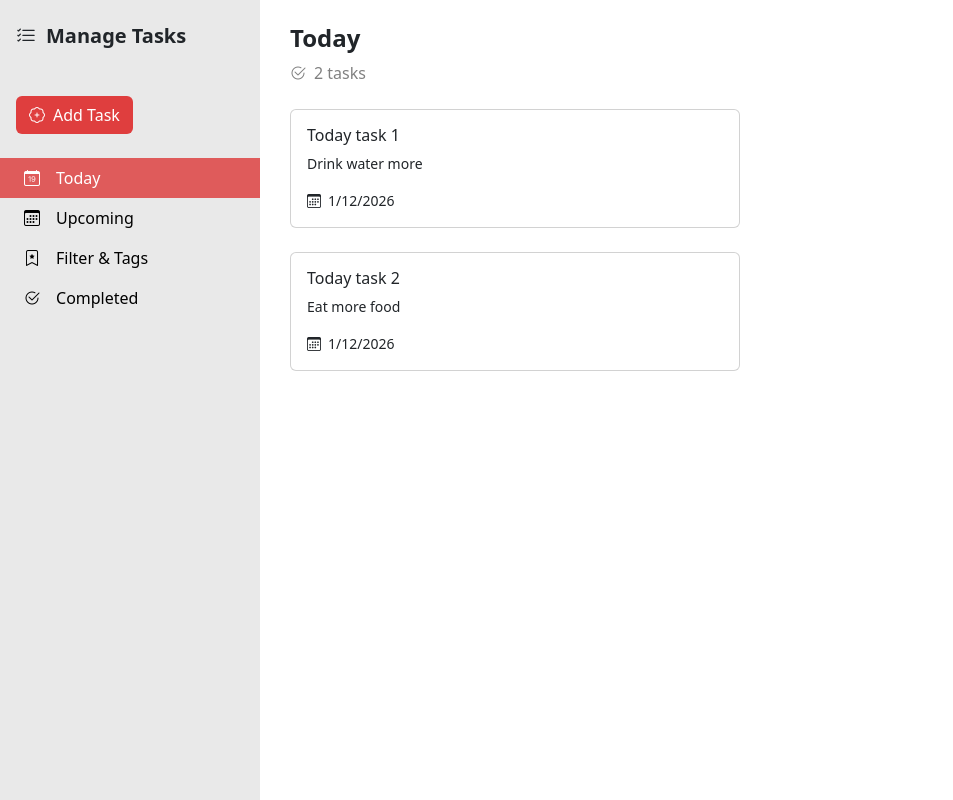
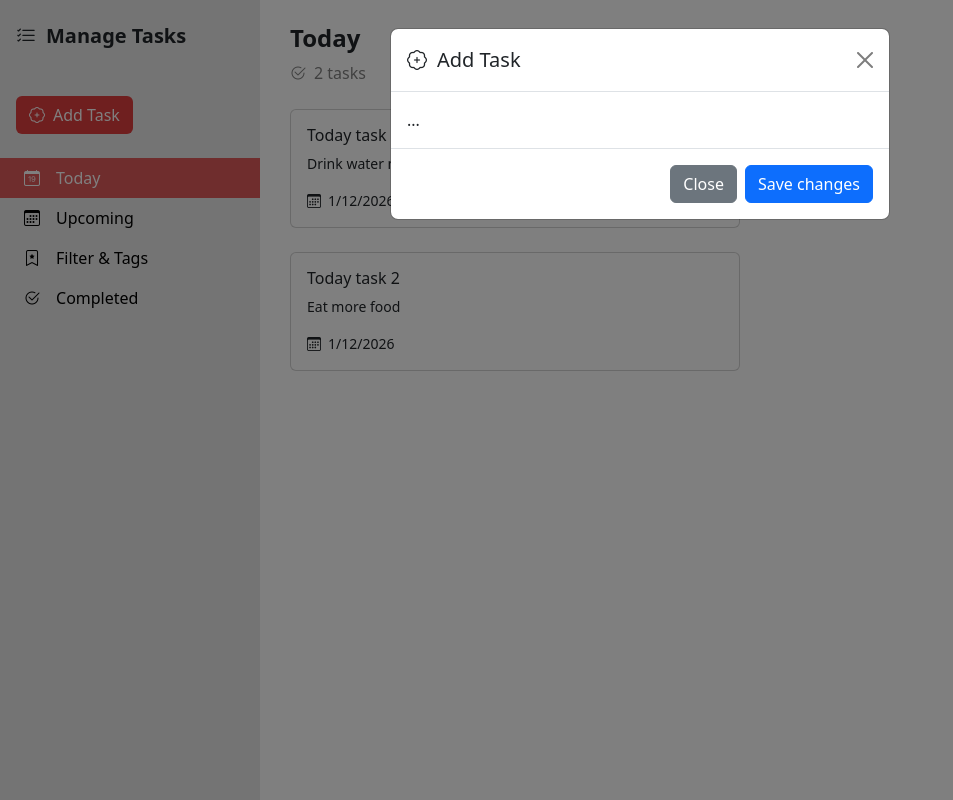
Before and after one commit to Steve-Dev07/react-practice-projects, a React (Vite) app in the folder todo_task_manager/: page / in a window 1280 px wide. Both pictures are taken after a click on the button "Add Task". Shown: the whole page, without its empty margins (0-953 px from the left). Built offline with nearby package versions, Linux system fonts and the light colour scheme.

Commit message:
feat(modal): Add "Add Task" modal on button click

```diff
--- a/todo_task_manager/src/App.tsx
+++ b/todo_task_manager/src/App.tsx
@@ -2,6 +2,7 @@
 import { ActiveTabContext } from "./contexts/ActiveTabContext";
 import Sidebar from "./components/Sidebar";
 import TaskPanel from "./components/TaskPanel";
+import AddTaskModal from "./components/AddTaskModal";
 
 function App() {
 
@@ -13,6 +14,7 @@
       <Sidebar />
       <TaskPanel />
       </div>
+      <AddTaskModal />
     </ActiveTabContext.Provider>
   );
 }
--- a/todo_task_manager/src/components/AddBtn.tsx
+++ b/todo_task_manager/src/components/AddTaskBtn.tsx
@@ -1,7 +1,10 @@
 function AddBtn() {
   return(
     <>
-      <button className="btn" id="add-btn">
+      <button className="btn" id="add-btn"
+        data-bs-toggle="modal"
+        data-bs-target="#addTaskModal"
+      >
         <i className="bi bi-patch-plus"></i>&ensp;Add Task
       </button>
     </>
--- /dev/null
+++ b/todo_task_manager/src/components/AddTaskModal.tsx
@@ -0,0 +1,44 @@
+function AddTaskModal() {
+  return(
+    <>
+      <div
+        className="modal fade"
+        id="addTaskModal"
+        tabIndex={-1}
+        aria-labelledby="addTaskModalLabel"
+        aria-hidden="true"
+      >
+        <div className="modal-dialog">
+          <div className="modal-content">
+            <div className="modal-header">
+              <h1 className="modal-title fs-5" id="addTaskModalLabel">
+                <i className="bi bi-patch-plus"></i>&ensp;Add Task
+              </h1>
+              <button
+                type="button"
+                className="btn-close"
+                data-bs-dismiss="modal"
+                aria-label="Close"
+              />
+            </div>
+            <div className="modal-body">...</div>
+            <div className="modal-footer">
+              <button
+                type="button"
+                className="btn btn-secondary"
+                data-bs-dismiss="modal"
+              >
+                Close
+              </button>
+              <button type="button" className="btn btn-primary">
+                Save changes
+              </button>
+            </div>
+          </div>
+        </div>
+      </div>
+    </>
+  );
+}
+
+export default AddTaskModal;
--- a/todo_task_manager/src/components/Sidebar.tsx
+++ b/todo_task_manager/src/components/Sidebar.tsx
@@ -1,13 +1,13 @@
 import SidebarBtn from "./SidebarBtn";
 import "../css/sidebar.css";
-import AddBtn from "./AddBtn";
+import AddTaskBtn from "./AddTaskBtn";
 
 function Sidebar() {
   return(
     <div id="sidebar-container">
       <h5 className="ps-3 pt-4"><b><i className="bi bi-list-check"></i>&ensp;Manage Tasks</b></h5>
       <div className=" ps-3 mt-5 mb-4">
-        <AddBtn />
+        <AddTaskBtn />
       </div>
       <div className="mt-3">
         <SidebarBtn icon="calendar-date" label="Today" activeTabIndex={1} />
```
